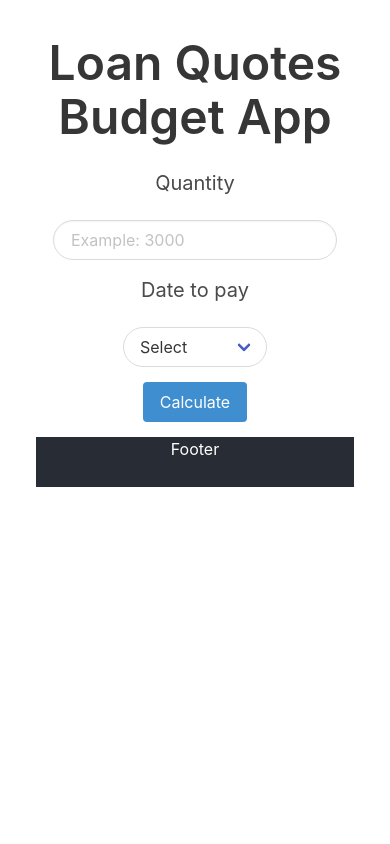
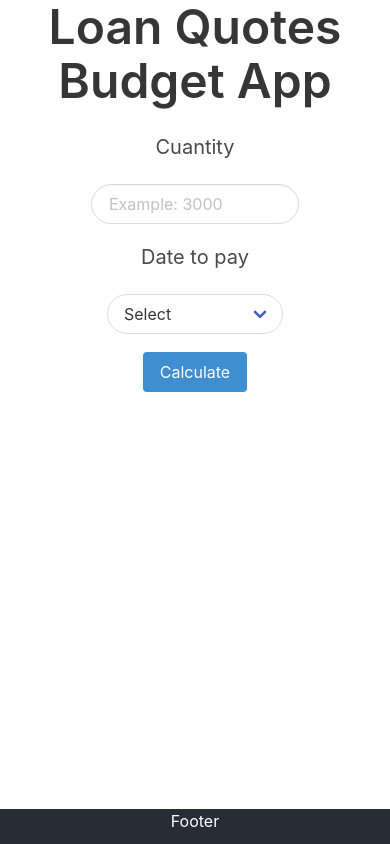
Before and after one commit to MoisesTabar/LoanQuotesApp, a React (Create React App) app: page / in a window 390 px wide. Built offline with nearby package versions, Linux system fonts and the light colour scheme.

Commit message:
Creating components and functionalities

```diff
--- a/src/App.js
+++ b/src/App.js
@@ -3,12 +3,24 @@ import 'bulma/css/bulma.css';
 import Header from './components/Header';
 import Form from './components/Form';
 import Footer from './components/Footer';
+import { useState } from 'react';
 
 function App() {
+  const [cuantity, saveCuantity] = useState(0);
+  const [date, saveDate] = useState('');
+  const [total, saveTotal] = useState(0);
+
   return (
     <div className="App">
       <Header />
-      <Form />
+      <Form
+        cuantity={cuantity}
+        saveCuantity={saveCuantity}
+        date={date}
+        saveDate={saveDate}
+        total={total}
+        saveTotal={saveTotal}
+      />
       <Footer />
     </div>
   );
--- /dev/null
+++ b/src/components/Error.jsx
@@ -0,0 +1,14 @@
+import React from 'react';
+
+function Error({ children }){
+    return (
+        <article className="message is-danger">
+            <div className="message-body">
+                <h1 style={{color: 'red', fontSize: 30}}>400!</h1>
+                { children }
+            </div>
+        </article>
+    )
+}
+
+export default Error;
--- a/src/components/Form.jsx
+++ b/src/components/Form.jsx
@@ -1,18 +1,43 @@
-import React from 'react';
+import React, { useState } from 'react';
+import Error from './Error';
+import { budgetHelper } from '../helpers/budget';
 
-function Form(){
+function Form(props){
+    const { cuantity, saveCuantity, date, saveDate, total, saveTotal } = props;
+    const [ error, SetError ] = useState(false);
+
+    /**
+     * Validates empty input and calculates the cuantity and date
+     * @param {*} e the event
+     */
+    const calculate = (e) => {
+        e.preventDefault();
+
+        if(cuantity === 0 || date === ''){
+            SetError(true);
+            return;
+        }
+
+        //if the user reverts the error set the error state to false
+        SetError(false);
+
+        //calculation
+        const total = budgetHelper(cuantity, date);
+        saveTotal(total);
+    }
+
     return(
         <div className="form-container">
-            <form className="form">
+            <form onSubmit={calculate} className="form">
 
-                <p id="subtitle" className="subtitle is-5">Quantity</p>
+                <p id="subtitle" className="subtitle is-5">Cuantity</p>
                 <div className="control">
-                    <input className="input is-rounded" type="number" placeholder="Example: 3000" />
+                    <input className="input is-rounded" onChange={e => saveCuantity(parseInt(e.target.value))} type="number" placeholder="Example: 3000" />
                 </div>
 
                 <p id="subtitle" className="subtitle is-5">Date to pay</p>
                 <div className="select is-rounded">
-                    <select>
+                    <select onChange={e => saveDate(parseInt(e.target.value))}>
                         <option value="">Select</option>
                         <option value="3">3 Months</option>
                         <option value="6">6 Months</option>
@@ -23,6 +48,8 @@ function Form(){
 
                 <button className="button is-info">Calculate</button>
             </form>
+
+            {error ? <Error>Fill all fields please</Error> : null}
         </div>
     )
 }
--- a/src/components/Header.jsx
+++ b/src/components/Header.jsx
@@ -2,7 +2,7 @@ import React from 'react';
 
 function Header(){
     return(
-        <p className="title is-1 is-spaced">Loan Quotes Budget App</p>
+        <p id="title"className="title is-1 is-spaced">Loan Quotes Budget App</p>
     );
 }
 
--- /dev/null
+++ b/src/helpers/budget.js
@@ -0,0 +1,39 @@
+
+
+export function budgetHelper(cuantity, date){
+    let totalCuantity;
+    let totalDate;
+
+    //first calculate the cuantity quotes
+    if(cuantity <= 1000){
+        totalCuantity = cuantity * .25;
+    }
+    else if(cuantity > 1000 && cuantity <= 5000){
+        totalCuantity = cuantity * .20;
+    }
+    else if(cuantity > 5000 && cuantity <= 10000){
+        totalCuantity = cuantity * .15;
+    }
+    else{
+        totalCuantity = cuantity * .10;
+    }
+
+    switch(date){
+        case 3:
+            totalDate = cuantity * .05;
+            break;
+        case 6:
+            totalCuantity = cuantity * .10;
+            break;
+        case 12:
+            totalCuantity = cuantity * .015;
+            break;
+        case 24:
+            totalCuantity = cuantity * .020;
+            break;
+        default:
+            break;
+    }
+
+    return totalCuantity + totalDate + cuantity;
+}
--- a/src/styles/App.css
+++ b/src/styles/App.css
@@ -1,6 +1,5 @@
 .App {
   text-align: center;
-  padding: 36px;
 }
 
 .form{
@@ -9,34 +8,37 @@
   flex-direction: column;
 }
 
+#header{
+  margin-top: 55px;
+  text-align: center;
+}
 #subtitle{
   margin-top: 3px;
   text-align: center;
 }
-
-input{
-  width: 25rem;
+.input.is-rounded{
+  width: 30rem;
 }
-select{
-  width: 17rem;
+.select select{
+  width: 30rem;
 }
 .select, .input{
-  margin-bottom: 15px;
+  margin-bottom: 18px;
 }
+
 .button{
-  margin-bottom: 15px;
+  margin-bottom: 10px;
 }
 .button:hover{
   cursor: pointer;
 }
 
 .footer-container{
-  display: flex;
-  align-items: baseline;
-  justify-content: center;
-  width: auto;
-  height: 50px;
+  width: 100%;
+  height: 35px;
   background-color: #282C34;
+  bottom: 0;
+  position: absolute;
 }
 footer{
   color: white;
@@ -44,10 +46,10 @@ footer{
 
 
 @media (max-width: 1024px){
-  .input{
-    width: 9rem;
+  .input.is-rounded{
+    width: 13rem;
   }
   .select, select{
-    width: 9rem;
+    width: 11rem;
   }
 }
```
